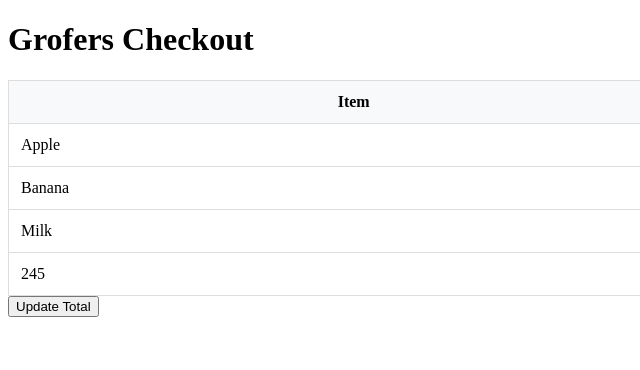
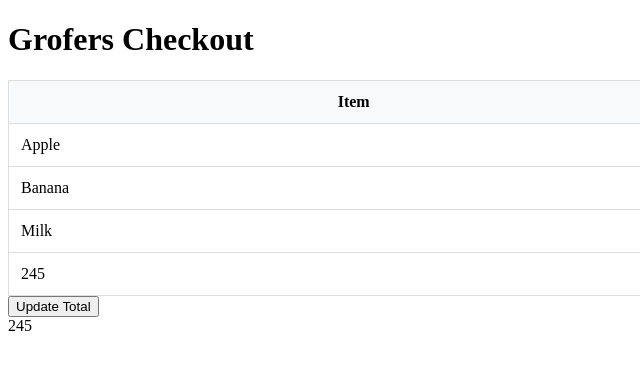
Before and after one commit to acciojob/grofers-checkout-noumantannu06-glitch, a website: page main.html in a window 1280 px wide. Shown: the full height of the page, 0-640 px from the left. Drawn offline with Linux system fonts and the light colour scheme.

Commit message:
created a submission

```diff
--- a/script.js
+++ b/script.js
@@ -1,4 +1,4 @@
- // function to calculate total and add row
+
     function calculateTotal() {
       const priceCells = document.querySelectorAll(".prices");
       let totalPrice = 0;
@@ -9,12 +9,14 @@
       });
 
       const table = document.querySelector("table");
-      // remove any existing total row first (optional, to avoid duplicates)
+
+      // Remove any existing grand total row
       const existingTotal = document.querySelector("[data-ns-test='grandTotal']");
       if (existingTotal) {
         existingTotal.closest("tr").remove();
       }
 
+      // Add total row in table
       const totalRow = document.createElement("tr");
       const totalCell = document.createElement("td");
       totalCell.setAttribute("colspan", "2");
@@ -23,10 +25,16 @@
 
       totalRow.appendChild(totalCell);
       table.appendChild(totalRow);
+
+      // Write the **same** total into #ans
+      const ans = document.getElementById("ans");
+      if (ans) {
+        ans.textContent = totalPrice;
+      }
     }
 
-    // run once on load
+    // Run once on page load
     calculateTotal();
 
-    // optional: run again when button is clicked
+    // Run again when button is clicked
     document.getElementById("update-total").addEventListener("click", calculateTotal);
```
Also changed, not shown: main.html (+4 -4 lines).
